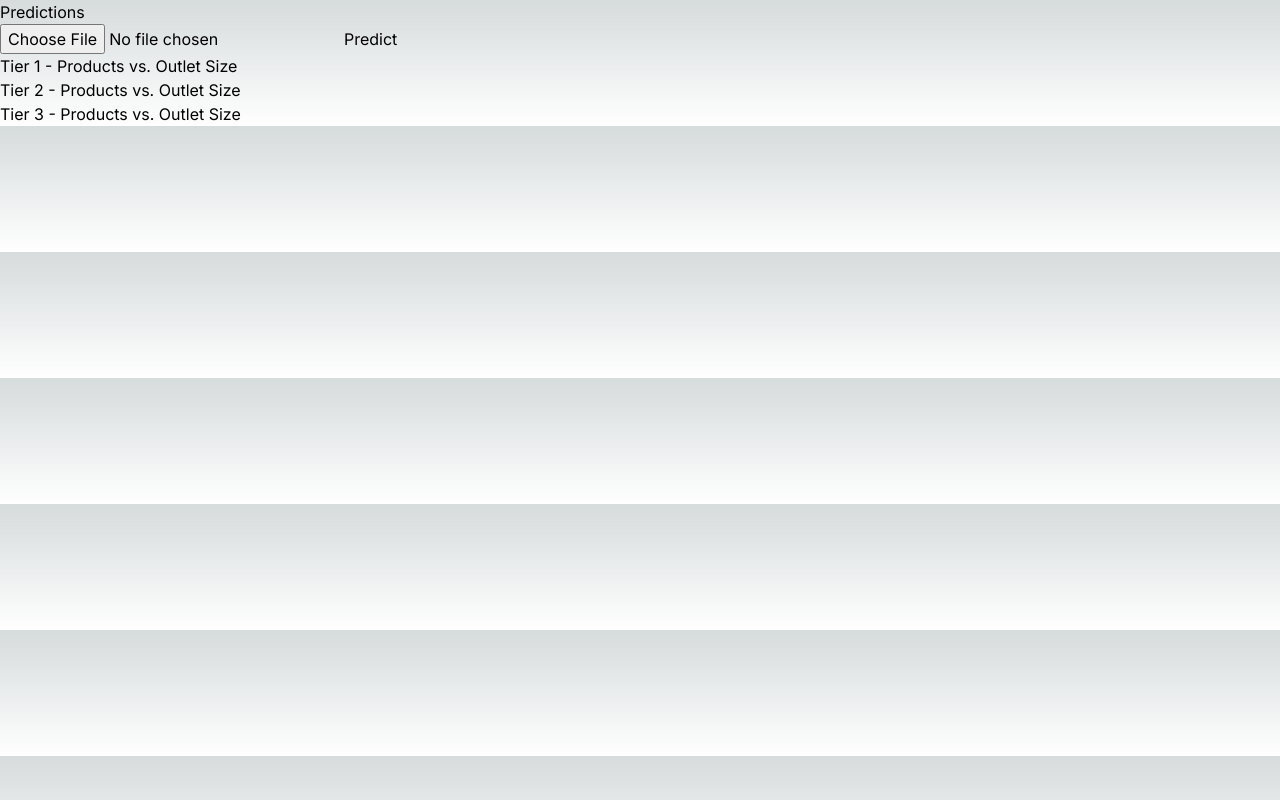
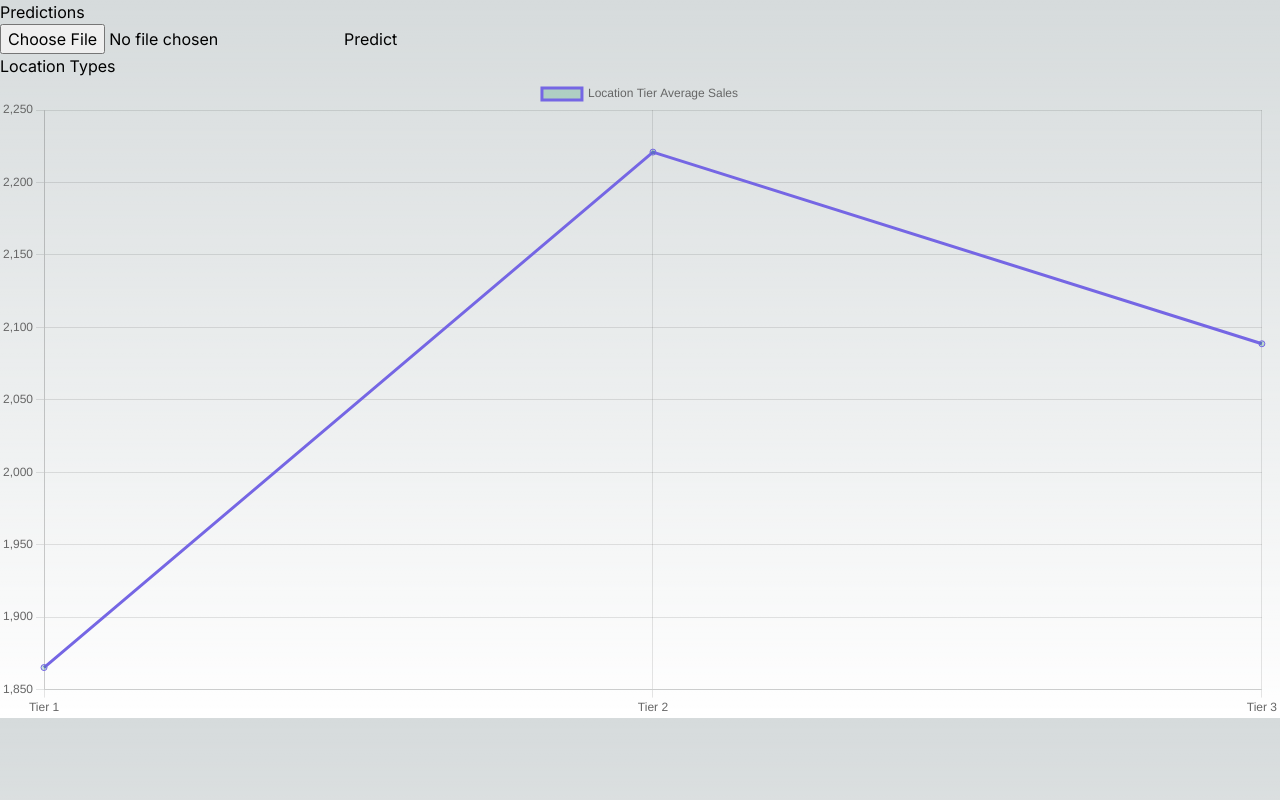
Before and after one commit to sshahniaz/major-project-frontend, a Next.js app in the folder the-catalyst/: page /prediction in a window 1280 px wide. Built offline with nearby package versions, Linux system fonts and the light colour scheme.

Commit message:
rehased the types and will fix values

```diff
--- a/the-catalyst/app/prediction/page.tsx
+++ b/the-catalyst/app/prediction/page.tsx
@@ -62,8 +62,11 @@ const Prediciton = () => {
       }
 
     }
+
     fetchBaselineData();
   }, []);
+
+  // console.log(baselineData?.locationType.map((locationType) => locationType.OutletType.map((outletType) => outletType.OutletSize.map((outletSize) => outletSize.productTypes.map((productType) => productType.name)))));
 
 
   const handleSubmit = async (event: any) => {
@@ -101,37 +104,34 @@ const Prediciton = () => {
   }
 
   // Generate chart data for a specific feature or group
-  const generateChartData = (data: LocationType[] | ProductType[] | OutletType[] | OutletSize[], label: string) => {
+ const generateChartData = (data: LocationType[] | ProductType[] | OutletType[], label: string): ChartData => {
   if (!data) return { labels: [], datasets: [] };
 
   const chartData: ChartData = { labels: [], datasets: [] };
 
-    console.log(data);
   chartData.labels = data.map((item) => {
+    // Type Guard to ensure the item has the right property
     if ('productType' in item) {
-        return item.productType;
+      return (item as ProductType).name;
     } else if ('type' in item) {
-        return item.type;
-      } else if ('size' in item) {
-        return item.size;
+      return (item as LocationType | OutletType).type; // Can be either locationType or outletType
     } else {
-        return '';
+      throw new Error('Unexpected data format'); // Throw error for unsupported data type
     }
   });
 
   chartData.datasets.push({
     label,
     data: data.map((item) => {
-        if (('sales') in item) {
-          return item.sales;
+      // Similar type guard approach for sales data
+      if ('sales' in item) {
+        return (item as { sales: number }).sales;
       } else if ('averageTierSales' in item) {
-          return item.averageTierSales;
+        return (item as LocationType).averageTierSales;
       } else if ('averageTypeSales' in item) {
-          return item.averageTypeSales;
-        } else if ('averageSalesforSize' in item) {
-          return item.averageSalesforSize;
+        return (item as OutletType).averageTypeSales;
       } else {
-          return 0;
+        return 0; // Default value for missing sales data
       }
     }),
     backgroundColor: `rgba(${Math.floor(Math.random() * 256)}, ${Math.floor(Math.random() * 256)}, ${Math.floor(Math.random() * 256)}, 0.2)`,
@@ -168,25 +168,35 @@ const Prediciton = () => {
           </div> */}
 
           {/* Location Types Chart */}
-          {/* <div className="chart-wrapper">
+          <div className="chart-wrapper">
             <h3>Location Types</h3>
             <Line data={generateChartData(baselineData?.locationType || [], 'Location Tier Average Sales')} options={{}} />
-          </div> */}
+          </div>
 
             {/* Per Tier Charts */}
-          {baselineData?.locationType?.map((locationType) => (
-            <div className="chart-wrapper" key={locationType.type}>
-              <h3>{locationType.type} - Products vs. Outlet Size</h3>
-              {locationType.outletTypes?.map((outletType) => (
+            <div>
+              {/* {baselineData?.locationType?.map((locationType) => (
+            <div className="charts-container" key={locationType.type}>
+                  <h3>{locationType.type} - Products vs. Outlet Size</h3> */}
+
+
+              {/* {locationType.outletTypes?.map((outletType) => (
 
                 outletType.outletSizes.map((outletSize) => (
-                  <div key={outletSize.size}>
+                  <div className='chart-wrapper' key={outletSize.size}>
                     <h4>{ `${outletType.type} - ${outletSize.size}`}</h4>
                     <Line data={generateChartData(outletSize.productTypes, `${locationType.type} Sales`)} options={{}} />
                   </div>
-                ))))}
+                ))))} */}
+
+            {/* </div>
+          ))} */}
+
+
+
+
           </div>
-          ))}
+
         </div>
       ) : null}
     </div>
```
Also changed, not shown: the-catalyst/types/types.ts (+8 -5 lines). Lines whose indentation alone changed are shown as unchanged.
